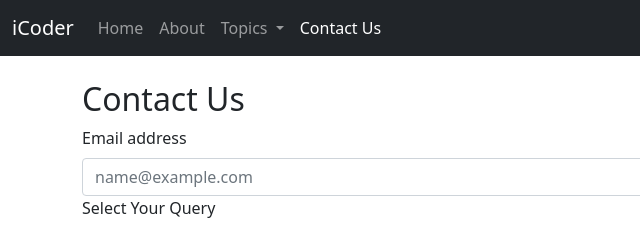
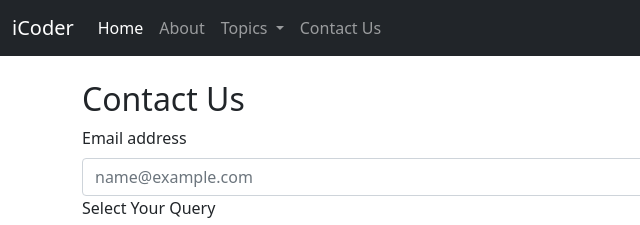
Before and after one commit to zs-gujjar/iCoder-Bootstrap, a plain HTML site: page contact.html in a window 1280 px wide. Shown: the top 225 px of the page, 0-640 px from the left. Drawn offline with nearby package versions, Linux system fonts and the light colour scheme.

Commit message:
Update contact.html

```diff
--- a/contact.html
+++ b/contact.html
@@ -23,12 +23,12 @@
                 <span class="navbar-toggler-icon"></span>
             </button>
             <div class="collapse navbar-collapse" id="navbarSupportedContent">
-                <ul class="navbar-nav me-auto mb-2 mb-lg-0">
+ <ul class="navbar-nav me-auto mb-2 mb-lg-0">
                     <li class="nav-item">
-                        <a class="nav-link " aria-current="page" href="/">Home</a>
+                        <a class="nav-link active" aria-current="page" href="/iCoder-Bootstrap/">Home</a>
                     </li>
                     <li class="nav-item">
-                        <a class="nav-link " href="/about.html">About</a>
+                        <a class="nav-link" href="/iCoder-Bootstrap/about.html">About</a>
 
                     </li>
                     <li class="nav-item dropdown">
@@ -47,7 +47,7 @@
                         </ul>
                     </li>
                     <li class="nav-item">
-                        <a class="nav-link active" href="/contact.html ">Contact Us</a>
+                        <a class="nav-link" href="/iCoder-Bootstrap/contact.html">Contact Us</a>
 
 
                 </ul>
```
